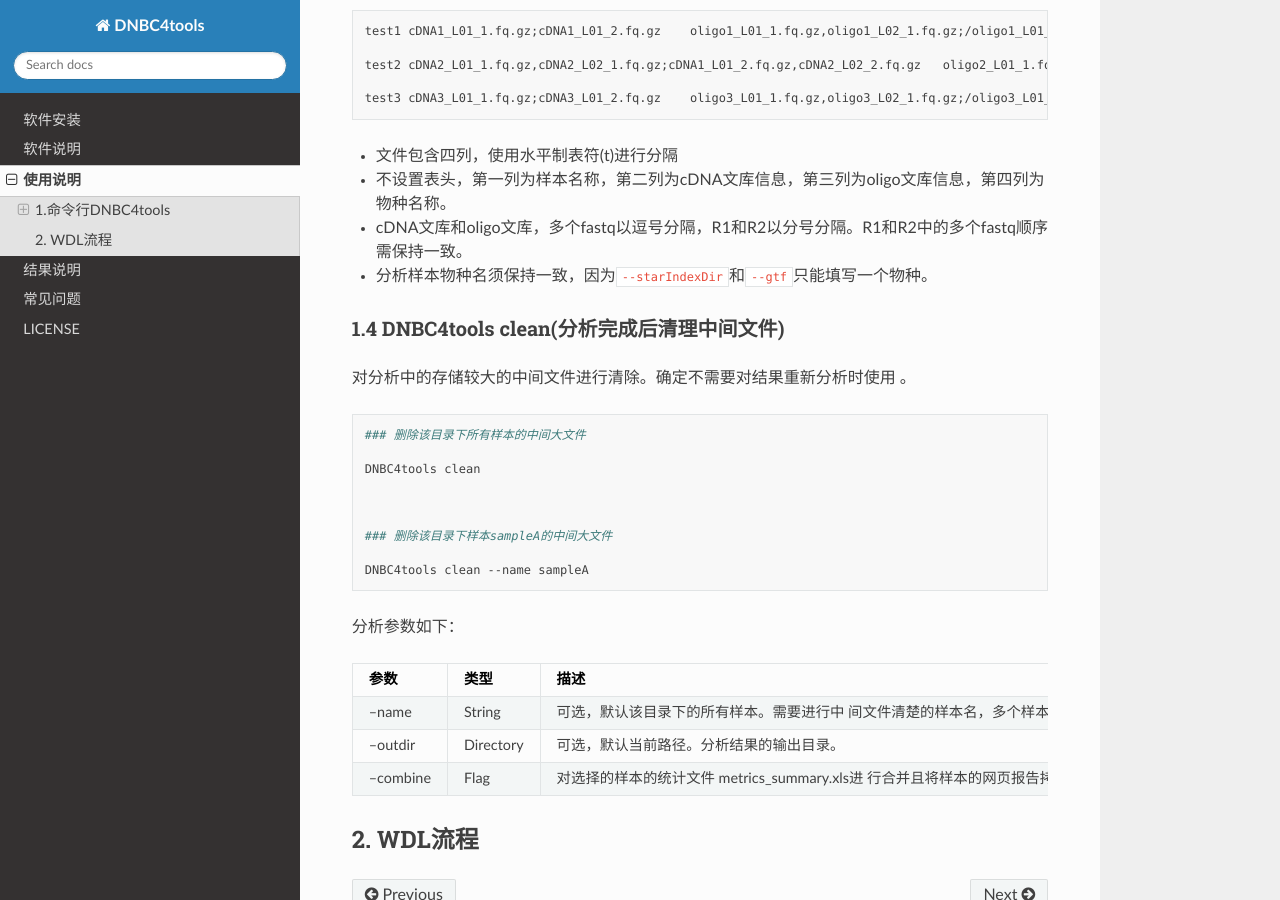
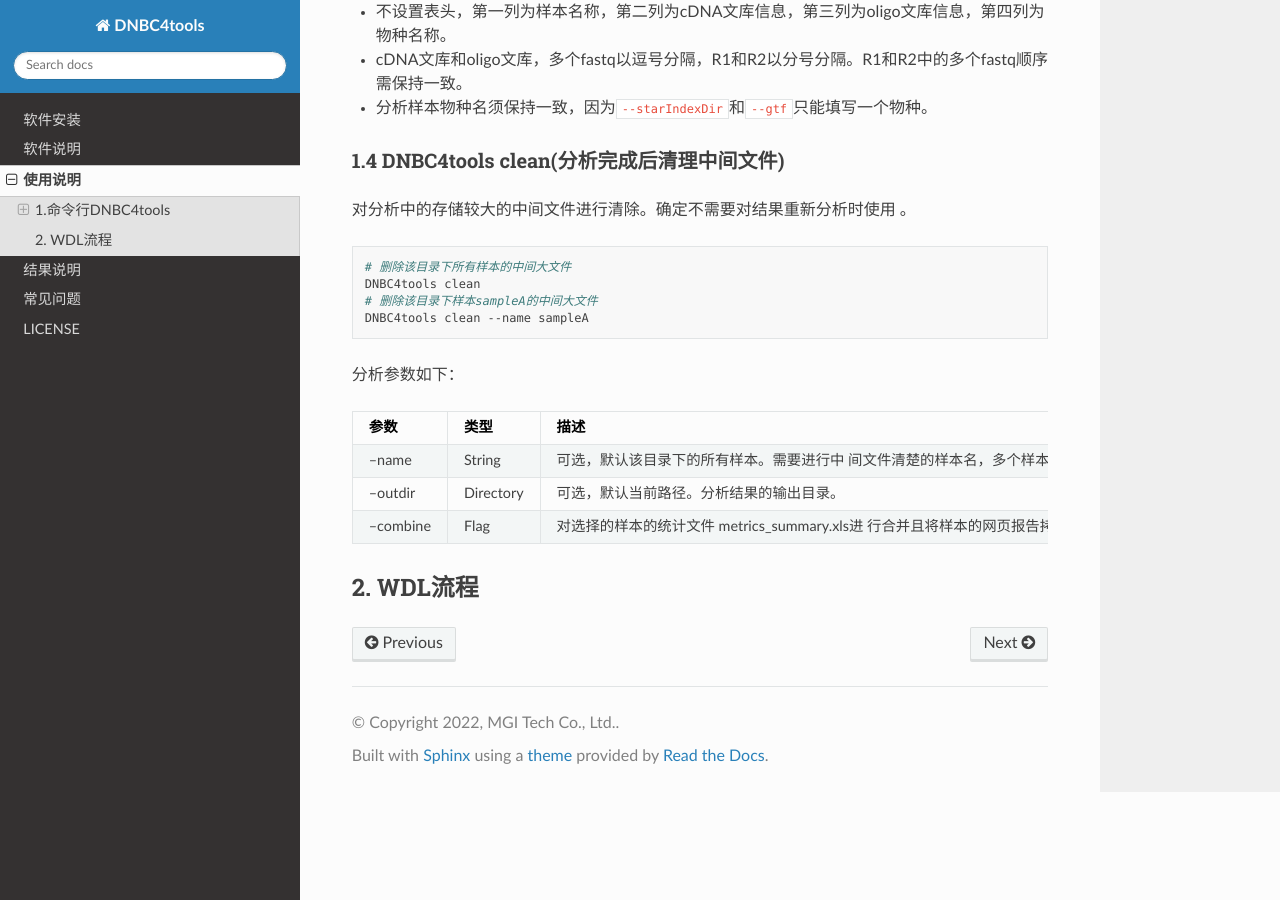
Before and after one commit to lishuangshuang0616/dnbc4read, a Sphinx documentation site: the page built from source/Use.rst, in a window 1280 px wide and 900 px high, scrolled down 7088 px. Built offline with Sphinx 7.4.7 and the Read the Docs theme 2.0.0, drawn with Linux system fonts in a browser that asks for light colours.

Commit message:
Update Use.rst

```diff
--- a/source/Use.rst
+++ b/source/Use.rst
@@ -208,15 +208,10 @@
    # 主程序示例
 
    DNBC4tools run --cDNAfastq1 cDNA_R1.fastq.gz \
-
    		--cDNAfastq2 cDNA_R2.fastq.gz \
-
    		--oligofastq1 oligo1_1.fq.gz,oligo2_1.fq.gz \
-
    		--oligofastq2 oligo1_2.fq.gz,oligo2_2.fq.gz \
-
    		--starIndexDir /database/Mouse/mm10/ --gtf /database/Mouse/mm10/genes.gtf \
-
    		--name test --species Mouse --thread 10
 
 分析参数如下：
@@ -451,11 +446,8 @@
 .. code:: bash
 
    # 分析示例
-
    DNBC4tools multi --list samplelist
-
    		--starIndexDir /database/Mouse/mm10/ --gtf /database/Mouse/mm10/genes.gtf \
-
    		--thread 10
 
 其中samplelist的格式如下：
@@ -463,9 +455,7 @@
 .. code:: bash
 
    test1 cDNA1_L01_1.fq.gz;cDNA1_L01_2.fq.gz    oligo1_L01_1.fq.gz,oligo1_L02_1.fq.gz;/oligo1_L01_2.fq.gz,oligo1_L02_2.fq.gz Mouse
-
    test2 cDNA2_L01_1.fq.gz,cDNA2_L02_1.fq.gz;cDNA1_L01_2.fq.gz,cDNA2_L02_2.fq.gz   oligo2_L01_1.fq.gz;/oligo2_L01_2.fq.gz  Mouse
-
    test3 cDNA3_L01_1.fq.gz;cDNA3_L01_2.fq.gz    oligo3_L01_1.fq.gz,oligo3_L02_1.fq.gz;/oligo3_L01_2.fq.gz,oligo3_L02_2.fq.gz Mouse
 
 -  文件包含四列，使用水平制表符(\t)进行分隔
@@ -485,14 +475,9 @@
 
 .. code:: bash
 
-   ### 删除该目录下所有样本的中间大文件
-
+   # 删除该目录下所有样本的中间大文件
    DNBC4tools clean
-
-
-
-   ### 删除该目录下样本sampleA的中间大文件
-
+   # 删除该目录下样本sampleA的中间大文件
    DNBC4tools clean --name sampleA
 
 分析参数如下：
```
